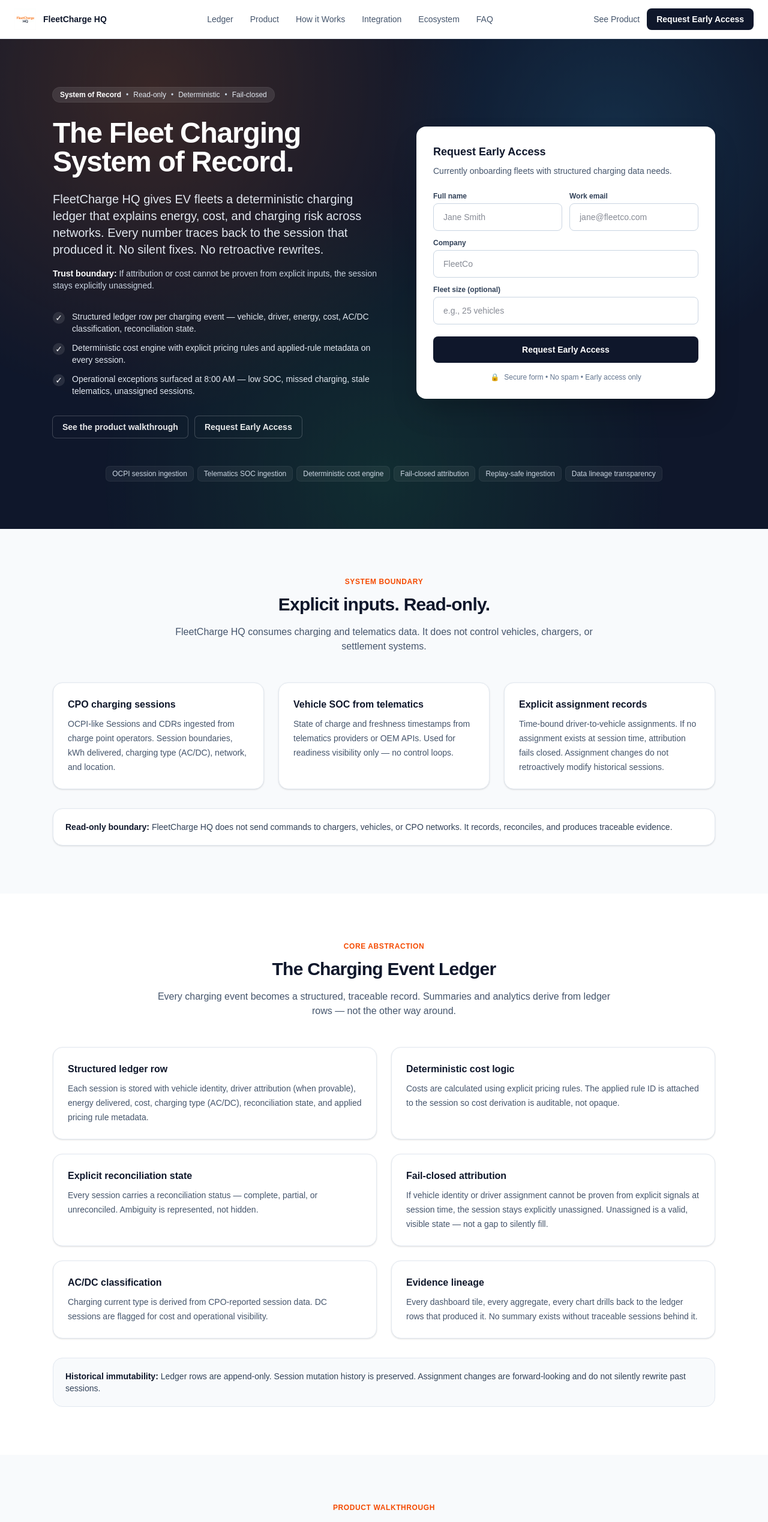
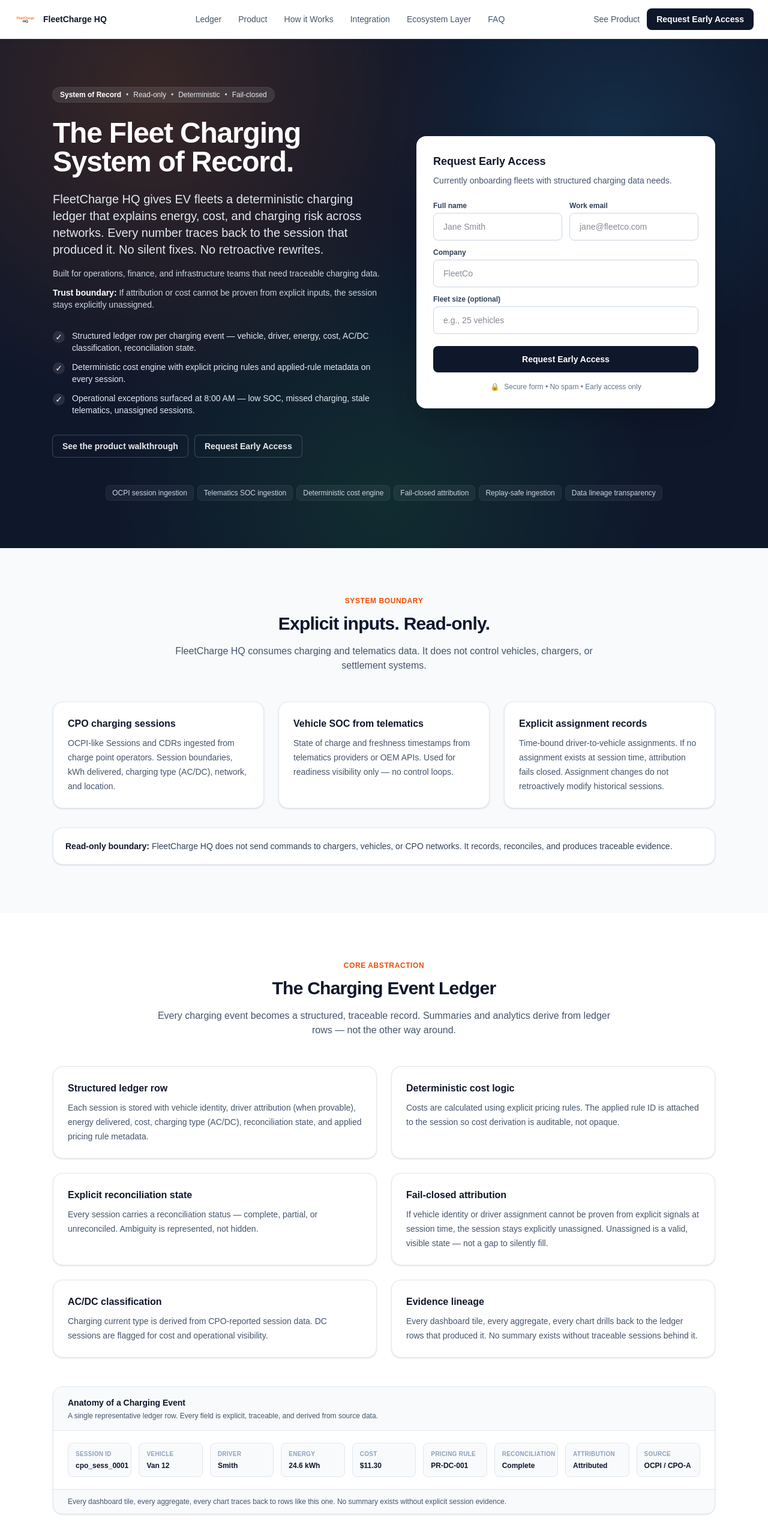
Before and after one commit to demsdots1/fleetcharge-landing, a Next.js app: page / in a window 1280 px wide. Shown: the top 2538 px of the page at 60% size. Built offline with nearby package versions, Linux system fonts and the light colour scheme.

Commit message:
Update landing page_2

```diff
--- a/app/page.tsx
+++ b/app/page.tsx
@@ -307,7 +307,7 @@
               { href: '#walkthrough', label: 'Product' },
               { href: '#how', label: 'How it Works' },
               { href: '#integration', label: 'Integration' },
-              { href: '#ecosystem', label: 'Ecosystem' },
+              { href: '#ecosystem', label: 'Ecosystem Layer' },
               { href: '#faq', label: 'FAQ' },
             ].map((link) => (
               <a
@@ -372,7 +372,11 @@
                 produced it. No silent fixes. No retroactive rewrites.
               </p>
 
-              <p className="mt-4 text-sm text-slate-300">
+              <p className="mt-4 text-sm font-medium text-slate-300">
+                Built for operations, finance, and infrastructure teams that need traceable charging data.
+              </p>
+
+              <p className="mt-3 text-sm text-slate-300">
                 <span className="font-semibold text-white">Trust boundary:</span> If attribution or
                 cost cannot be proven from explicit inputs, the session stays explicitly unassigned.
               </p>
@@ -507,6 +511,50 @@
             Every dashboard tile, every aggregate, every chart drills back to the ledger rows that
             produced it. No summary exists without traceable sessions behind it.
           </Card>
+        </div>
+
+        {/* Anatomy of a Charging Event */}
+        <div className="mx-auto mt-12 max-w-6xl px-6">
+          <div className="overflow-hidden rounded-2xl border border-slate-200 bg-white shadow-sm">
+            <div className="border-b border-slate-200 bg-slate-50 px-6 py-4">
+              <p className="text-sm font-semibold text-slate-900">Anatomy of a Charging Event</p>
+              <p className="mt-1 text-xs text-slate-600">
+                A single representative ledger row. Every field is explicit, traceable, and derived from source data.
+              </p>
+            </div>
+
+            <div className="overflow-x-auto px-6 py-5">
+              <div className="grid grid-cols-3 gap-3 md:grid-cols-5 lg:grid-cols-9">
+                {[
+                  { label: 'Session ID', value: 'cpo_sess_0001' },
+                  { label: 'Vehicle', value: 'Van 12' },
+                  { label: 'Driver', value: 'Smith' },
+                  { label: 'Energy', value: '24.6 kWh' },
+                  { label: 'Cost', value: '$11.30' },
+                  { label: 'Pricing Rule', value: 'PR-DC-001' },
+                  { label: 'Reconciliation', value: 'Complete' },
+                  { label: 'Attribution', value: 'Attributed' },
+                  { label: 'Source', value: 'OCPI / CPO-A' },
+                ].map((field) => (
+                  <div
+                    key={field.label}
+                    className="rounded-lg border border-slate-200 bg-slate-50 px-3 py-2.5"
+                  >
+                    <p className="text-[10px] font-semibold uppercase tracking-wide text-slate-400">
+                      {field.label}
+                    </p>
+                    <p className="mt-1 text-xs font-semibold text-slate-900">{field.value}</p>
+                  </div>
+                ))}
+              </div>
+            </div>
+
+            <div className="border-t border-slate-200 bg-slate-50 px-6 py-3">
+              <p className="text-xs text-slate-600">
+                Every dashboard tile, every aggregate, every chart traces back to rows like this one. No summary exists without explicit session evidence.
+              </p>
+            </div>
+          </div>
         </div>
 
         <div className="mx-auto mt-8 max-w-6xl px-6">
@@ -1824,79 +1872,104 @@
             timestamps, and applied pricing rule IDs. Source provenance is always visible.
           </Card>
         </div>
+
+        <div className="mx-auto mt-8 max-w-6xl px-6">
+          <div className="rounded-2xl border border-slate-200 bg-slate-50 p-5">
+            <p className="text-sm text-slate-700">
+              <span className="font-semibold text-slate-900">Production-ready:</span>{' '}
+              Designed for replay, reprocessing, and reconciliation under real-world data conditions.
+            </p>
+          </div>
+        </div>
       </section>
 
       {/* ──────────────── 7b. PARTNER ECOSYSTEM ──────────────── */}
       <section id="ecosystem" className="bg-slate-50 py-16 md:py-20">
         <SectionHeading
-          eyebrow="Partner ecosystem"
-          title="An integration layer across the EV ecosystem"
-          desc="FleetCharge HQ connects charging networks, vehicle data providers, fleet systems, and energy stakeholders into a single charging ledger. Built for interoperability &mdash; not replacement."
+          eyebrow="Ecosystem layer"
+          title="The system layer between charging infrastructure and fleet operations"
+          desc="FleetCharge HQ sits between charging networks, telematics providers, and fleet platforms &mdash; creating a unified charging ledger that none of these systems provide independently. It does not replace these systems. It makes them coherent."
         />
 
-        {/* Ecosystem diagram */}
-        <div className="mx-auto mt-12 max-w-4xl px-6">
+        {/* Ecosystem diagram — middleware layer */}
+        <div className="mx-auto mt-12 max-w-5xl px-6">
           <div className="overflow-hidden rounded-2xl border border-slate-200 bg-white shadow-sm">
             <div className="border-b border-slate-200 bg-slate-50 px-6 py-4">
-              <p className="text-sm font-semibold text-slate-900">Integration architecture</p>
+              <p className="text-sm font-semibold text-slate-900">FleetCharge HQ as middleware</p>
               <p className="mt-1 text-xs text-slate-600">
-                FleetCharge HQ sits between existing systems. Data flows in, a unified ledger flows out.
+                Existing systems produce fragmented charging data. FleetCharge HQ normalizes it into a single, deterministic ledger.
               </p>
             </div>
 
             <div className="px-6 py-8">
-              <div className="grid grid-cols-1 gap-4 md:grid-cols-[1fr_auto_1.2fr_auto_1fr]">
-                {/* Left sources */}
-                <div className="space-y-3">
-                  <div className="rounded-xl border border-slate-200 bg-slate-50 p-3 text-center">
-                    <p className="text-[10px] font-semibold uppercase tracking-wide text-slate-400">Charging Networks</p>
-                    <p className="mt-1 text-xs font-semibold text-slate-700">CPO Sessions</p>
-                  </div>
-                  <div className="rounded-xl border border-slate-200 bg-slate-50 p-3 text-center">
-                    <p className="text-[10px] font-semibold uppercase tracking-wide text-slate-400">Vehicle Data</p>
-                    <p className="mt-1 text-xs font-semibold text-slate-700">OEM / Telematics</p>
-                  </div>
-                  <div className="rounded-xl border border-slate-200 bg-slate-50 p-3 text-center">
-                    <p className="text-[10px] font-semibold uppercase tracking-wide text-slate-400">Energy</p>
-                    <p className="mt-1 text-xs font-semibold text-slate-700">Settlement Systems</p>
-                  </div>
+              {/* Top: Sources */}
+              <div className="mb-2">
+                <p className="text-[10px] font-semibold uppercase tracking-wider text-slate-400">Sources</p>
+              </div>
+              <div className="grid grid-cols-2 gap-3 md:grid-cols-4">
+                <div className="rounded-xl border border-slate-200 bg-slate-50 p-3 text-center">
+                  <p className="text-xs font-semibold text-slate-700">Charging Networks</p>
+                  <p className="mt-1 text-[10px] text-slate-500">CPO sessions &bull; CDRs</p>
                 </div>
-
-                {/* Arrow in */}
-                <div className="hidden items-center justify-center md:flex">
-                  <span className="text-lg text-slate-300">&#8594;</span>
+                <div className="rounded-xl border border-slate-200 bg-slate-50 p-3 text-center">
+                  <p className="text-xs font-semibold text-slate-700">Vehicle Telematics</p>
+                  <p className="mt-1 text-[10px] text-slate-500">SOC &bull; Freshness</p>
                 </div>
-
-                {/* Center: FleetCharge Ledger */}
-                <div className="flex items-center justify-center">
-                  <div className="w-full rounded-2xl border-2 border-slate-900 bg-slate-900 p-5 text-center shadow-lg">
-                    <p className="text-[10px] font-semibold uppercase tracking-wider text-slate-400">FleetCharge HQ</p>
-                    <p className="mt-1 text-base font-bold text-white">Charging Event Ledger</p>
-                    <p className="mt-2 text-xs text-slate-300">
-                      Deterministic &bull; Traceable &bull; Audit-ready
-                    </p>
-                  </div>
+                <div className="rounded-xl border border-slate-200 bg-slate-50 p-3 text-center">
+                  <p className="text-xs font-semibold text-slate-700">Fleet Systems</p>
+                  <p className="mt-1 text-[10px] text-slate-500">Assignments &bull; Identity</p>
                 </div>
-
-                {/* Arrow out */}
-                <div className="hidden items-center justify-center md:flex">
-                  <span className="text-lg text-slate-300">&#8594;</span>
+                <div className="rounded-xl border border-slate-200 bg-slate-50 p-3 text-center">
+                  <p className="text-xs font-semibold text-slate-700">Energy / Settlement</p>
+                  <p className="mt-1 text-[10px] text-slate-500">Invoices &bull; Pricing</p>
                 </div>
-
-                {/* Right consumers */}
-                <div className="space-y-3">
-                  <div className="rounded-xl border border-slate-200 bg-slate-50 p-3 text-center">
-                    <p className="text-[10px] font-semibold uppercase tracking-wide text-slate-400">Operations</p>
-                    <p className="mt-1 text-xs font-semibold text-slate-700">Fleet Platforms</p>
-                  </div>
-                  <div className="rounded-xl border border-slate-200 bg-slate-50 p-3 text-center">
-                    <p className="text-[10px] font-semibold uppercase tracking-wide text-slate-400">Finance</p>
-                    <p className="mt-1 text-xs font-semibold text-slate-700">Cost Reporting</p>
-                  </div>
-                  <div className="rounded-xl border border-slate-200 bg-slate-50 p-3 text-center">
-                    <p className="text-[10px] font-semibold uppercase tracking-wide text-slate-400">Infrastructure</p>
-                    <p className="mt-1 text-xs font-semibold text-slate-700">Depot Planning</p>
-                  </div>
+              </div>
+
+              {/* Arrow down */}
+              <div className="flex justify-center py-3">
+                <span className="text-lg text-slate-300">&#8595;</span>
+              </div>
+
+              {/* Center: FleetCharge middleware */}
+              <div className="rounded-2xl border-2 border-slate-900 bg-slate-900 p-6 text-center shadow-lg">
+                <p className="text-[10px] font-semibold uppercase tracking-wider text-orange-400">FleetCharge HQ</p>
+                <p className="mt-1 text-lg font-bold text-white">Charging Event Ledger</p>
+                <p className="mt-2 text-xs text-slate-300">
+                  Ingest &bull; Normalize &bull; Reconcile &bull; Explain
+                </p>
+                <div className="mx-auto mt-3 flex flex-wrap items-center justify-center gap-2">
+                  <span className="rounded-md bg-white/10 px-2 py-1 text-[10px] font-medium text-slate-300 ring-1 ring-white/10">Deterministic</span>
+                  <span className="rounded-md bg-white/10 px-2 py-1 text-[10px] font-medium text-slate-300 ring-1 ring-white/10">Read-only</span>
+                  <span className="rounded-md bg-white/10 px-2 py-1 text-[10px] font-medium text-slate-300 ring-1 ring-white/10">Fail-closed</span>
+                  <span className="rounded-md bg-white/10 px-2 py-1 text-[10px] font-medium text-slate-300 ring-1 ring-white/10">Audit-ready</span>
+                </div>
+              </div>
+
+              {/* Arrow down */}
+              <div className="flex justify-center py-3">
+                <span className="text-lg text-slate-300">&#8595;</span>
+              </div>
+
+              {/* Bottom: Outputs */}
+              <div className="mb-2">
+                <p className="text-[10px] font-semibold uppercase tracking-wider text-slate-400">Outputs</p>
+              </div>
+              <div className="grid grid-cols-2 gap-3 md:grid-cols-4">
+                <div className="rounded-xl border border-slate-200 bg-slate-50 p-3 text-center">
+                  <p className="text-xs font-semibold text-slate-700">Fleet Operations</p>
+                  <p className="mt-1 text-[10px] text-slate-500">Exceptions &bull; Readiness</p>
+                </div>
+                <div className="rounded-xl border border-slate-200 bg-slate-50 p-3 text-center">
+                  <p className="text-xs font-semibold text-slate-700">Finance</p>
+                  <p className="mt-1 text-[10px] text-slate-500">Cost &bull; Variance &bull; Exports</p>
+                </div>
+                <div className="rounded-xl border border-slate-200 bg-slate-50 p-3 text-center">
+                  <p className="text-xs font-semibold text-slate-700">Infrastructure</p>
+                  <p className="mt-1 text-[10px] text-slate-500">Utilization &bull; Planning</p>
+                </div>
+                <div className="rounded-xl border border-slate-200 bg-slate-50 p-3 text-center">
+                  <p className="text-xs font-semibold text-slate-700">Audit / Compliance</p>
+                  <p className="mt-1 text-[10px] text-slate-500">Lineage &bull; Evidence</p>
                 </div>
               </div>
             </div>
@@ -2104,6 +2177,9 @@
                 <CheckItem>
                   Does not invent missing identity or cost data &mdash; gaps are shown as gaps
                 </CheckItem>
+                <CheckItem>
+                  Does not infer or estimate missing data &mdash; every field is explicit or absent
+                </CheckItem>
               </ul>
               <p className="mt-5 text-sm text-slate-300">
                 When data is missing or delayed, the system surfaces the gap. It does not fill it
@@ -2119,21 +2195,21 @@
         <SectionHeading
           eyebrow="Architecture"
           title="Built like infrastructure"
-          desc="Ledger-backed architecture designed for traceability, not just display."
+          desc="Three stages. Every output traces to source records through the ledger."
         />
 
         <div className="mx-auto mt-12 max-w-6xl px-6">
-          {/* Architecture diagram block */}
+          {/* Architecture diagram — Sources / Ledger / Outputs */}
           <div className="overflow-hidden rounded-2xl border border-slate-200 bg-slate-50 shadow-sm">
             <div className="border-b border-slate-200 bg-white px-6 py-4">
-              <p className="text-sm font-semibold text-slate-900">System overview</p>
+              <p className="text-sm font-semibold text-slate-900">System architecture</p>
               <p className="mt-1 text-xs text-slate-600">
-                Data flows left to right. Every output traces back to source records.
+                Sources &#8594; Ledger &#8594; Outputs. The ledger is the single source of truth.
               </p>
             </div>
 
             <div className="px-6 py-8">
-              <div className="grid gap-4 md:grid-cols-4">
+              <div className="grid gap-4 md:grid-cols-[1fr_auto_1.4fr_auto_1fr]">
                 {/* Sources */}
                 <div className="rounded-xl border border-slate-300 bg-white p-4">
                   <p className="text-xs font-semibold uppercase tracking-wide text-slate-500">
@@ -2155,74 +2231,69 @@
                   </div>
                 </div>
 
-                {/* Ingestion */}
+                {/* Arrow */}
+                <div className="hidden items-center justify-center md:flex">
+                  <span className="text-lg text-slate-300">&#8594;</span>
+                </div>
+
+                {/* LEDGER — visually highlighted */}
+                <div className="rounded-xl border-2 border-slate-900 bg-slate-900 p-5 shadow-lg">
+                  <p className="text-[10px] font-semibold uppercase tracking-wider text-orange-400">
+                    Charging Event Ledger
+                  </p>
+                  <div className="mt-3 space-y-2">
+                    <div className="rounded-lg bg-white/10 px-3 py-2 text-xs font-medium text-white">
+                      Replay-safe ingestion
+                    </div>
+                    <div className="rounded-lg bg-white/10 px-3 py-2 text-xs font-medium text-white">
+                      Deterministic cost engine
+                    </div>
+                    <div className="rounded-lg bg-white/10 px-3 py-2 text-xs font-medium text-white">
+                      Fail-closed attribution
+                    </div>
+                    <div className="rounded-lg bg-white/10 px-3 py-2 text-xs font-medium text-white">
+                      PostgreSQL &bull; Append-only
+                    </div>
+                    <div className="rounded-lg bg-white/10 px-3 py-2 text-xs font-medium text-white">
+                      Session mutation history
+                    </div>
+                  </div>
+                  <p className="mt-3 text-[10px] text-slate-400">
+                    Every field is explicit. Every row is traceable.
+                  </p>
+                </div>
+
+                {/* Arrow */}
+                <div className="hidden items-center justify-center md:flex">
+                  <span className="text-lg text-slate-300">&#8594;</span>
+                </div>
+
+                {/* Outputs */}
                 <div className="rounded-xl border border-slate-300 bg-white p-4">
                   <p className="text-xs font-semibold uppercase tracking-wide text-slate-500">
-                    Ingestion layer
+                    Outputs
                   </p>
                   <div className="mt-3 space-y-2">
                     <div className="rounded-lg bg-slate-100 px-3 py-2 text-xs font-medium text-slate-700">
-                      Replay-safe ingestion
+                      Evidence-linked UI
                     </div>
                     <div className="rounded-lg bg-slate-100 px-3 py-2 text-xs font-medium text-slate-700">
-                      Session normalization
-                    </div>
-                    <div className="rounded-lg bg-slate-100 px-3 py-2 text-xs font-medium text-slate-700">
-                      Deterministic cost engine
-                    </div>
-                    <div className="rounded-lg bg-slate-100 px-3 py-2 text-xs font-medium text-slate-700">
-                      Attribution resolver
-                    </div>
-                  </div>
-                </div>
-
-                {/* Storage */}
-                <div className="rounded-xl border border-slate-300 bg-white p-4">
-                  <p className="text-xs font-semibold uppercase tracking-wide text-slate-500">
-                    Storage
-                  </p>
-                  <div className="mt-3 space-y-2">
-                    <div className="rounded-lg bg-slate-100 px-3 py-2 text-xs font-medium text-slate-700">
-                      PostgreSQL
-                    </div>
-                    <div className="rounded-lg bg-slate-100 px-3 py-2 text-xs font-medium text-slate-700">
-                      Charging event ledger
-                    </div>
-                    <div className="rounded-lg bg-slate-100 px-3 py-2 text-xs font-medium text-slate-700">
-                      Session mutation history
-                    </div>
-                    <div className="rounded-lg bg-slate-100 px-3 py-2 text-xs font-medium text-slate-700">
-                      Audit log
-                    </div>
-                  </div>
-                </div>
-
-                {/* Presentation */}
-                <div className="rounded-xl border border-slate-300 bg-white p-4">
-                  <p className="text-xs font-semibold uppercase tracking-wide text-slate-500">
-                    Presentation
-                  </p>
-                  <div className="mt-3 space-y-2">
-                    <div className="rounded-lg bg-slate-100 px-3 py-2 text-xs font-medium text-slate-700">
-                      React frontend
-                    </div>
-                    <div className="rounded-lg bg-slate-100 px-3 py-2 text-xs font-medium text-slate-700">
-                      Evidence-linked drill-through
+                      &quot;Why?&quot; explanations
                     </div>
                     <div className="rounded-lg bg-slate-100 px-3 py-2 text-xs font-medium text-slate-700">
                       Exportable records
                     </div>
                     <div className="rounded-lg bg-slate-100 px-3 py-2 text-xs font-medium text-slate-700">
-                      &quot;Why?&quot; explanations
+                      Drill-through analytics
                     </div>
                   </div>
                 </div>
               </div>
 
-              {/* Flow arrows */}
+              {/* Flow label */}
               <div className="mt-6 flex items-center justify-center gap-3">
                 <span className="text-xs font-medium text-slate-500">
-                  Sources &#8594; Ingestion &#8594; Ledger &#8594; Evidence-linked UI
+                  Sources &#8594; Ledger &#8594; Outputs &mdash; the ledger is the authority
                 </span>
               </div>
             </div>
@@ -2358,14 +2429,13 @@
             <div className="grid items-center gap-8 md:grid-cols-3">
               <div className="md:col-span-2">
                 <h2 className="text-2xl font-bold tracking-tight text-white md:text-3xl">
-                  Replace manual charging reconciliation with a defensible system of record.
+                  Evaluate FleetCharge HQ as your charging system of record.
                 </h2>
                 <p className="mt-3 text-base text-slate-300">
-                  FleetCharge HQ is onboarding EV fleets, charging networks, and integration
-                  partners who need traceable charging data they can defend.
+                  Limited early access for teams with structured charging data environments.
                 </p>
                 <p className="mt-3 text-sm text-slate-400">
-                  Currently accepting early access requests.
+                  Built for operations, finance, and infrastructure teams that need traceable, deterministic charging data they can defend.
                 </p>
               </div>
 
```
